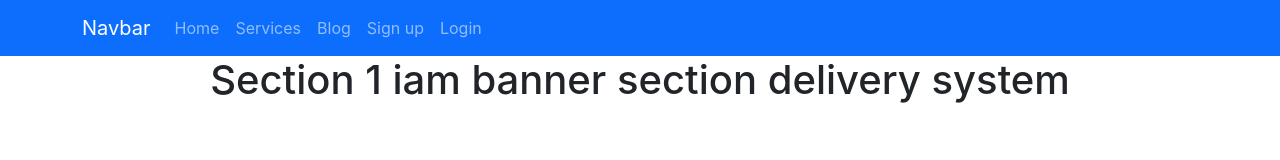
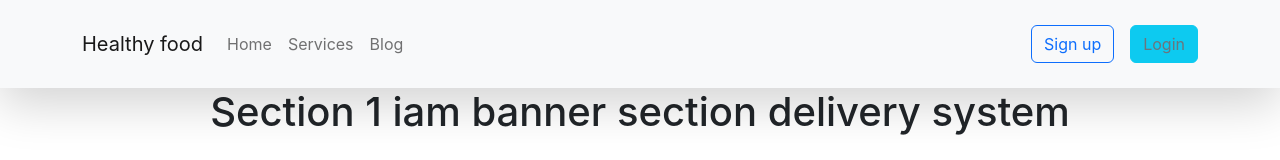
Before and after one commit to devShahin2022/food-order, a React (Create React App) app: page / in a window 1280 px wide. Shown: the top 160 px of the page. Built offline with nearby package versions, Linux system fonts and the light colour scheme; no server answers.

Commit message:
make header stylish and responsive

```diff
--- a/src/components/Navbar/Menubar.js
+++ b/src/components/Navbar/Menubar.js
@@ -1,5 +1,7 @@
 import React, { useContext } from 'react';
+import Button from 'react-bootstrap/Button';
 import Container from 'react-bootstrap/Container';
+import Form from 'react-bootstrap/Form';
 import Nav from 'react-bootstrap/Nav';
 import Navbar from 'react-bootstrap/Navbar';
 import { Link } from 'react-router-dom';
@@ -20,27 +22,78 @@ const Menubar = () => {
     })
   }
     return (
-        <Navbar bg="primary" variant="dark">
+      //   <Navbar bg="primary" variant="dark">
+      //   <Container>
+      //     <Navbar.Brand href="#home">Navbar</Navbar.Brand>
+      //     <Nav className="me-auto">
+      //         <Link to='/' className='nav-link'>Home</Link>
+      //         <Link to='/services' className='nav-link'>Services</Link>
+      //         <Link to='/blog' className='nav-link'>Blog</Link>
+      //         {
+      //           user && user.uid ? <>
+      //           <Link to='/add-service' className='nav-link'>Add Service</Link>
+      //           <Link to='/reviews' className='nav-link'>Reviews</Link>
+      //           <p className='lead ms-3'>{user?.email || ''}</p>
+      //           <button onClick={logoutHandle} className='btn btn-sm rounded'>Logout</button>
+      //           </>
+      //           :
+      //           <>
+      //             <Link to='/register' className='nav-link'>Sign up</Link>
+      //             <Link to='/login' className='nav-link'>Login</Link>
+      //           </>
+      //         }
+      //     </Nav>
+      //   </Container>
+      // </Navbar>
+      <Navbar className='sticky-top py-4 shadow shadow-lg' bg="light" expand="lg">
       <Container>
-          <Navbar.Brand href="#home">Navbar</Navbar.Brand>
-          <Nav className="me-auto">
+        <Navbar.Brand href="#">Healthy food</Navbar.Brand>
+        <Navbar.Toggle aria-controls="navbarScroll" />
+        <Navbar.Collapse id="navbarScroll">
+          <Nav
+            className="me-auto my-2 my-lg-0"
+            style={{ maxHeight: '100px' }}
+            navbarScroll
+          >
             <Link to='/' className='nav-link'>Home</Link>
             <Link to='/services' className='nav-link'>Services</Link>
             <Link to='/blog' className='nav-link'>Blog</Link>
             {
+              user && user.uid &&
+              <>
+                <Link to='/add-service' className='nav-link'>Add Service</Link>
+               <Link to='/reviews' className='nav-link'>My reviews</Link>
+              </>
+            }
+          </Nav>
+
+          {
             user && user.uid ? <>
-                <Link to='/add-service' className='nav-link'>Add Service</Link>
-                <Link to='/reviews' className='nav-link'>Reviews</Link>
-                <p className='lead ms-3'>{user?.email || ''}</p>
-                <button onClick={logoutHandle} className='btn btn-sm rounded'>Logout</button>
+
+          <Form className="d-flex">
+            {
+              user.photoURL !== '' ?
+              <>
+                  <img title={user.email} style={{"width":"2rem","height":"2rem"}} className='rounded-circle me-3' src={user.photoURL} alt="" />
               </>
               :
               <>
-                  <Link to='/register' className='nav-link'>Sign up</Link>
-                  <Link to='/login' className='nav-link'>Login</Link>
+                  <div style={{"width":"2rem","height":"2rem"}} className='rounded-circle text-white bg-primary p-1 d-flex justify-content-center align-items-center me-3' >{user.email.slice(0,1).toUpperCase()}</div>
               </>
             }
-          </Nav>
+            <Button onClick={logoutHandle} className='btn btn-danger btn-sm'>Logout</Button>
+          </Form>
+           </>
+           :
+           <>
+            <Form className="d-flex">
+             <Link to='/register' className='btn btn-outline-primary me-3'>Sign up</Link>
+             <Link to='/login' className='btn btn-info text-muted'>Login</Link>
+            </Form>
+           </>
+
+          }
+        </Navbar.Collapse>
       </Container>
     </Navbar>
     );
```
Lines whose indentation alone changed are shown as unchanged.
